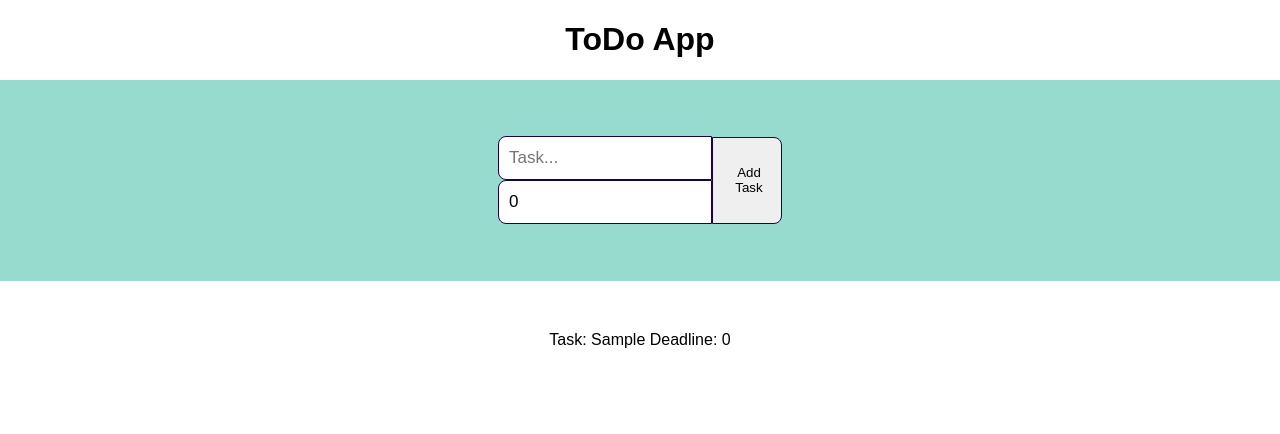
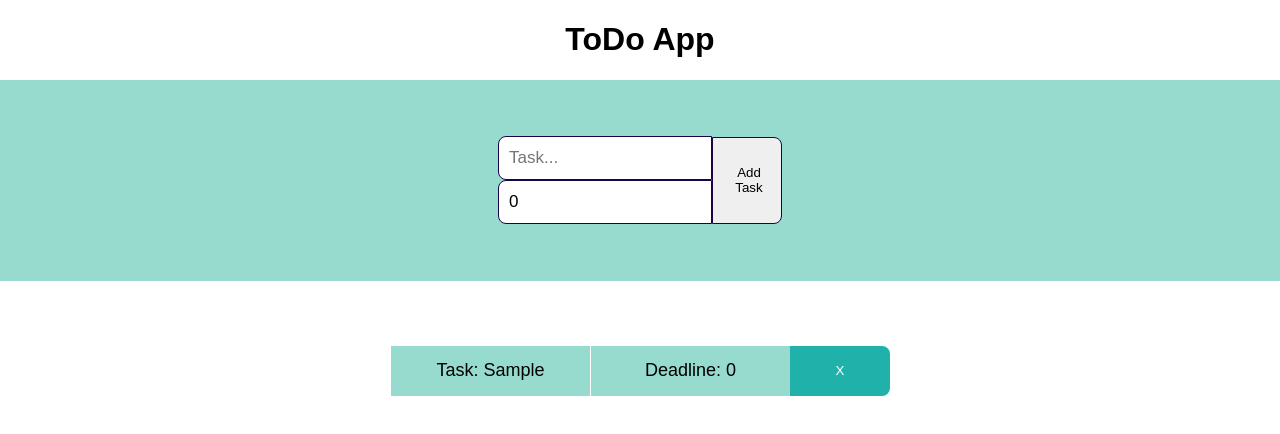
Before and after one commit to Becquerelia/todo-app-with-ts, a React (Create React App) app: page / in a window 1280 px wide. Both pictures are taken after typing "Sample" into the empty fields and a click on the button "Add Task". Shown: the top 434 px of the page. Built offline with nearby package versions, Linux system fonts and the light colour scheme.

Commit message:
style tasks list

```diff
--- a/src/App.css
+++ b/src/App.css
@@ -75,13 +75,14 @@
 
 .task .content span {
   display: grid;
+  color: black;
   place-items: center;
   border: 1px solid white;
   width: 100%;
   height: 100%;
   font-size: 18px;
   border-right: none;
-  background-color: tomato;
+  background-color: rgb(150, 219, 205);
 }
 
 .task button {
--- a/src/components/TodoTask.tsx
+++ b/src/components/TodoTask.tsx
@@ -7,7 +7,13 @@
 
 const TodoTask = ({task}: Props) => {
   return (
-    <div>Task: {task.taskName} Deadline: {task.deadline} </div>
+    <div className='task' >
+        <div className='content' >
+            <span>Task: {task.taskName}</span>
+            <span>Deadline: {task.deadline}</span>
+        </div>
+        <button>X</button>
+         </div>
   )
 }
 
```
